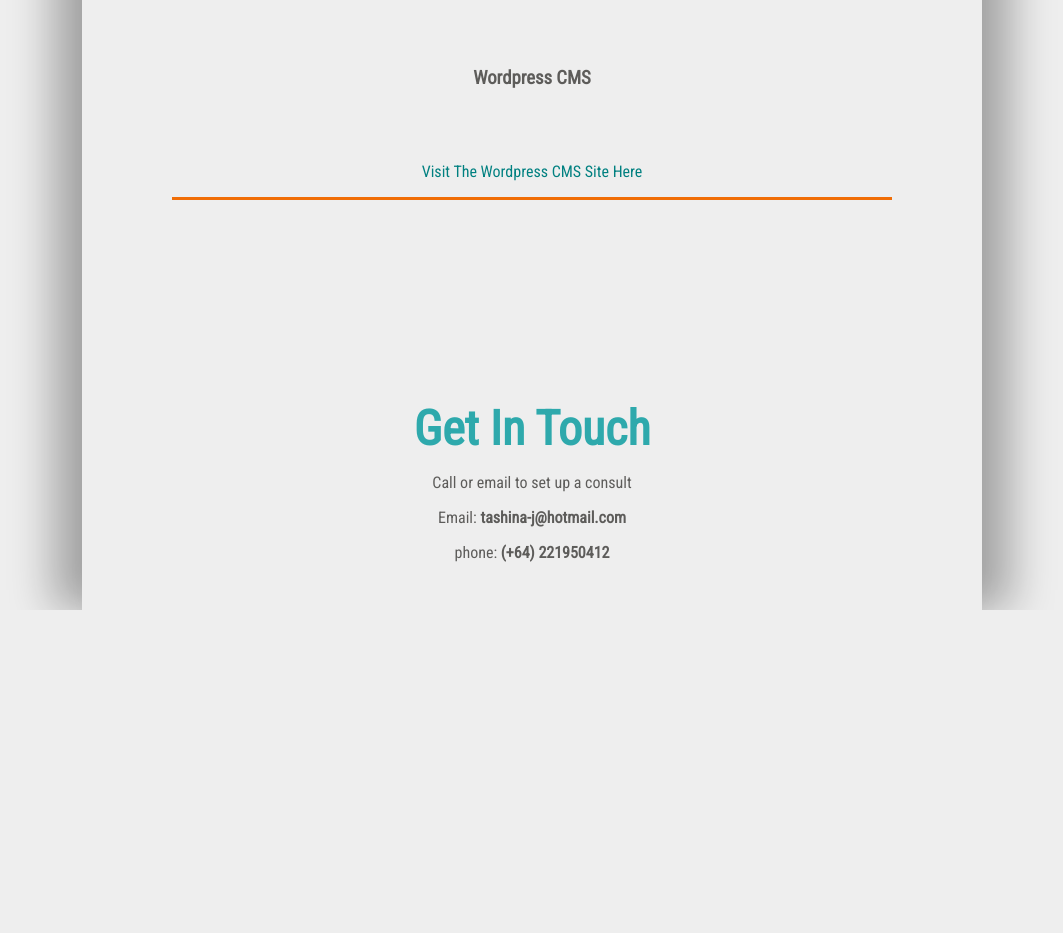
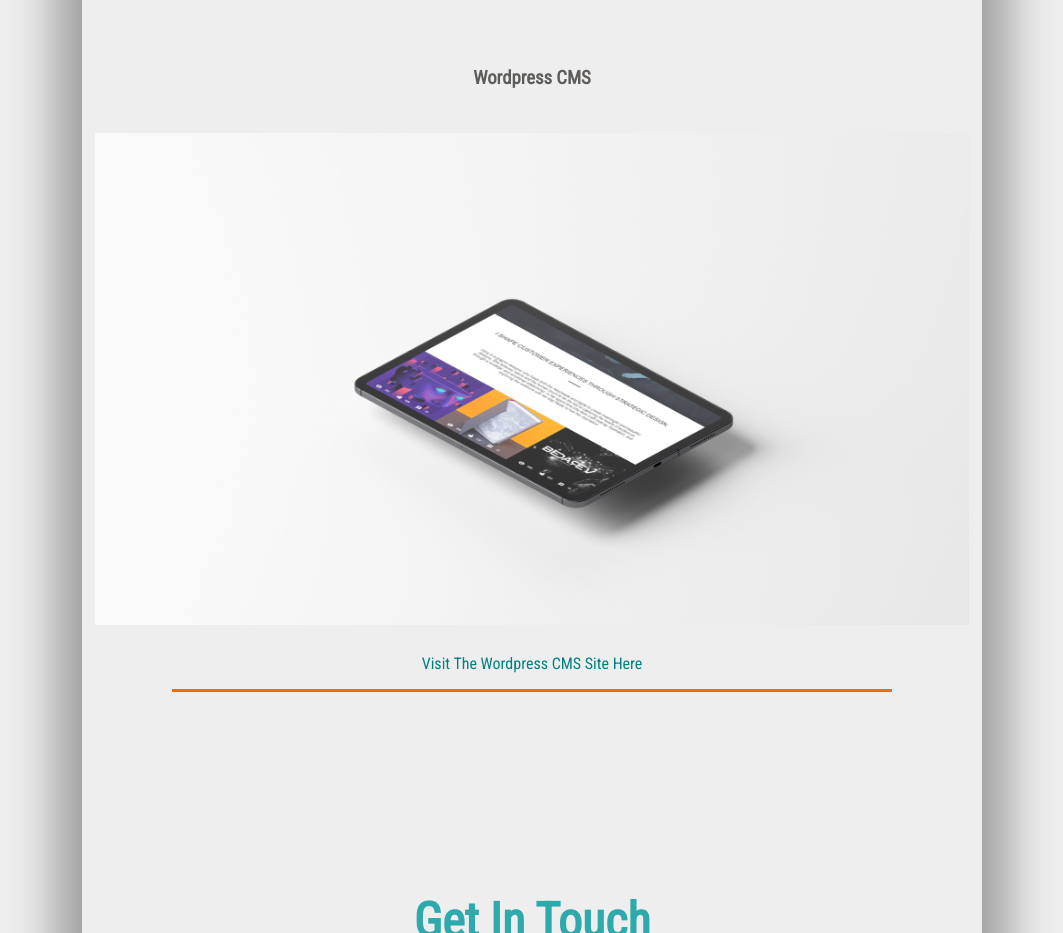
Before and after one commit to TashinaJacobs/2019-portfolio, a plain HTML site: page 2019-portfolio-master/index.html in a window 1280 px wide. Shown: the part 4740-5673 px from the top of the page, without its empty margins (108-1171 px from the left). Before the commit the page ends 5350 px from the top, so only its background shows below. Drawn offline with nearby package versions, Linux system fonts and the light colour scheme.

Commit message:
Added in an image to do another test

```diff
--- a/2019-portfolio-master/index.html
+++ b/2019-portfolio-master/index.html
@@ -115,7 +115,7 @@
 </div>
 
   <div class="caption">
-      <!-- <img src="img/aTouchGrate.PNG" alt=""> -->
+      <img src="img/float.jpg" alt="">
   </div>
 
   <div class="title">
```
